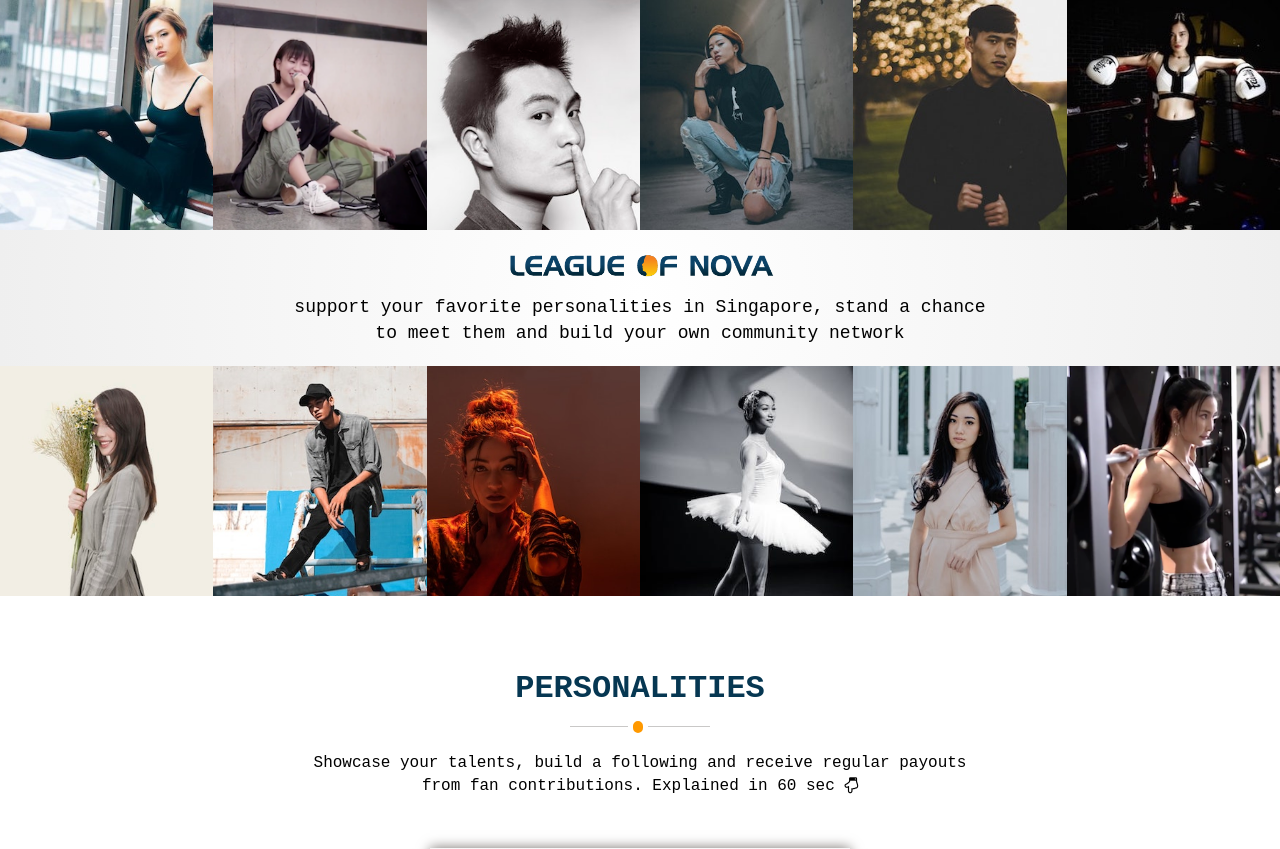
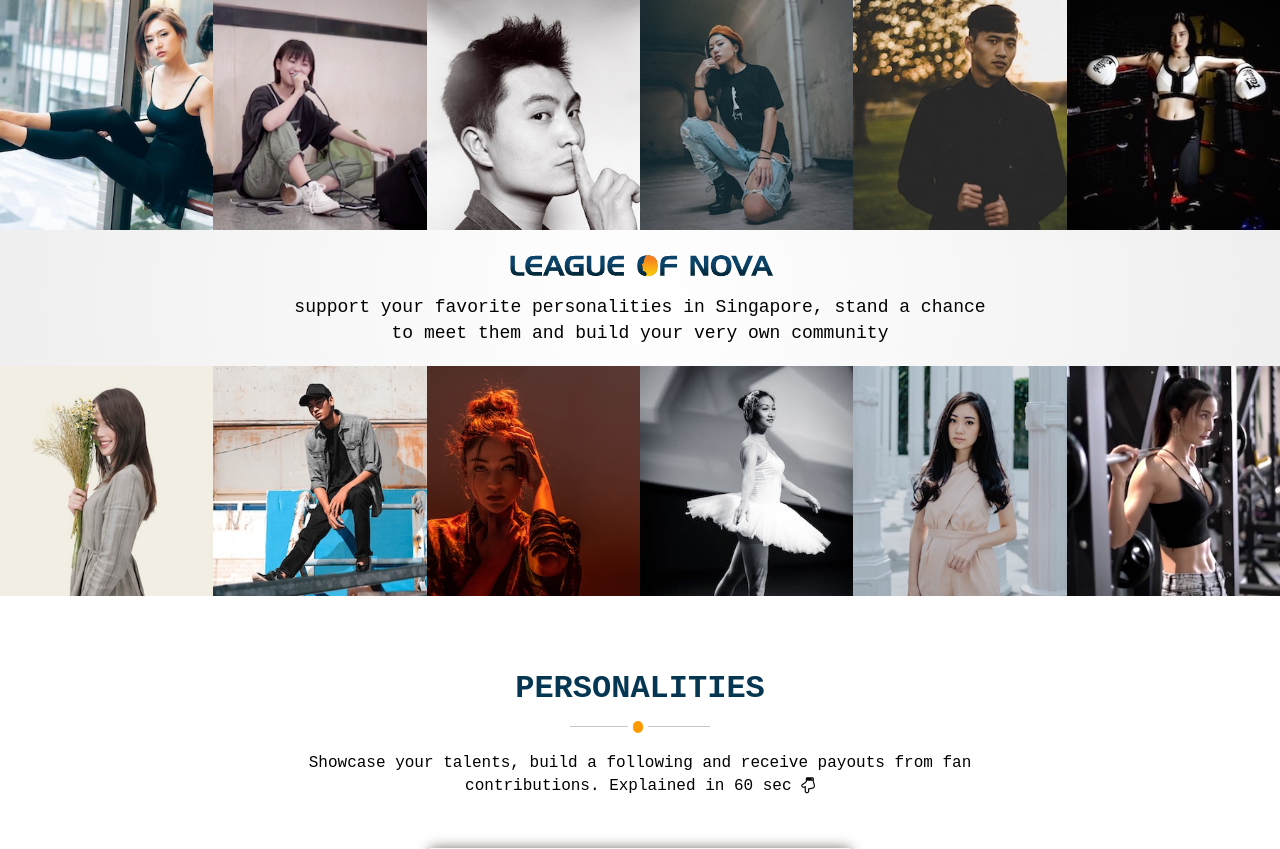
Before and after one commit to harristan/harristan.github.io, a Jekyll site: the page test.html, which Jekyll copies as it is, in a window 1280 px wide and 900 px high, cut to the strip 0-849 px from the top of the window. Built offline with Jekyll 4.4.1, drawn with Linux system fonts in a browser that asks for light colours.

Commit message:
Update test.html

```diff
--- a/test.html
+++ b/test.html
@@ -46,7 +46,7 @@
 							</div>
 
 							<div class="summary">
-								support your favorite personalities in Singapore, stand a chance to meet them and build your own community network
+								support your favorite personalities in Singapore, stand a chance to meet them and build your very own community
 							</div>
 
 						</div>
@@ -78,7 +78,7 @@
 
 	      		<div class="section-header">
 		        	<div class="section-title">Personalities</div>
-		        	<p class="section-desc">Showcase your talents, build a following and receive regular payouts from fan contributions. Explained in 60 sec <i class="fa fa-hand-o-down"></i></p>
+		        	<p class="section-desc">Showcase your talents, build a following and receive payouts from fan contributions. Explained in 60 sec <i class="fa fa-hand-o-down"></i></p>
 	      		</div>
 
 				<div class="border video">
```
